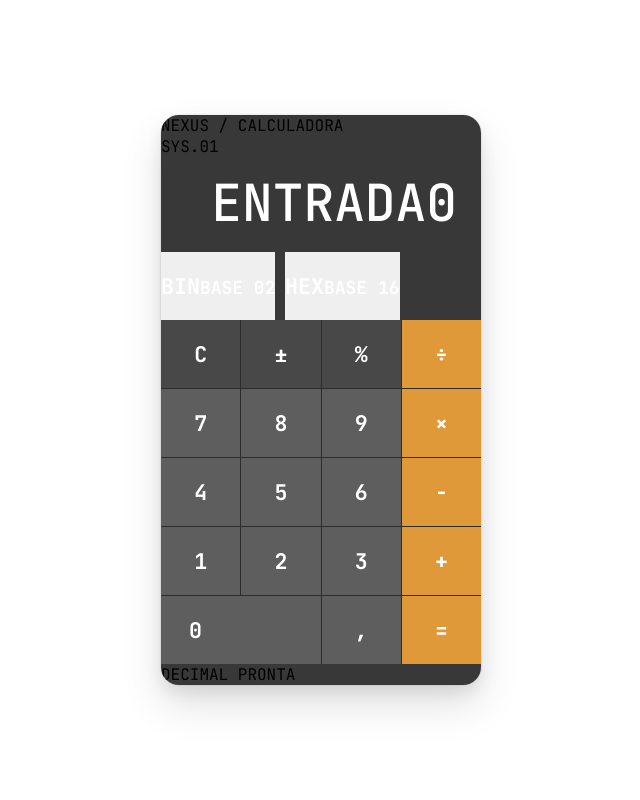
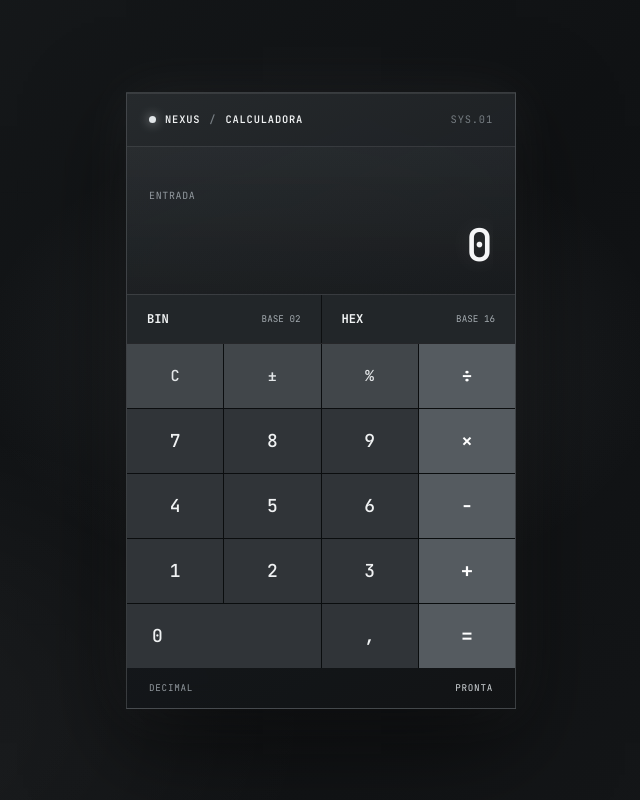
Before and after one commit to strass95/useful-calculator, a plain HTML site: page index.html in a window 1280 px wide. Shown: the whole page, without its empty margins (319-959 px from the left). Drawn offline with Linux system fonts and the light colour scheme.

Commit message:
correcao-css

```diff
--- a/style.css
+++ b/style.css
@@ -1,108 +1,344 @@
-/* Reset Básico e Tipografia */
-* {
-    margin: 0;
-    padding: 0;
-    box-sizing: border-box;
-    font-family: 'JetBrains Mono', monospace;
+:root {
+    color-scheme: dark;
+    font-family: "JetBrains Mono", monospace;
+    font-synthesis: none;
+    text-rendering: optimizeLegibility;
+    --color-background: #101214;
+    --color-panel: rgba(27, 30, 33, 0.94);
+    --color-line: rgba(232, 237, 241, 0.11);
+    --color-text: #f0f2f3;
+    --color-muted: #92999f;
 }
 
-/* Fundo da Página (Branco conforme solicitado) */
-body {
-    background-color: #ffffff;
-    min-height: 100vh;
-    display: flex;
-    justify-content: center;
-    align-items: center;
-    padding: 20px;
+* {
+    box-sizing: border-box;
 }
 
-/* Container Principal da Calculadora */
-.calculator {
-    width: 320px;
-    background-color: #383838;
-    border-radius: 18px;
+body {
+    position: relative;
+    display: grid;
+    min-width: 280px;
+    min-height: 100vh;
+    min-height: 100svh;
+    place-items: center;
     overflow: hidden;
-    /* Destaque com gradiente sutil de sombra e elevação moderna */
-    box-shadow:
-        0 20px 40px rgba(0, 0, 0, 0.12),
-        0 8px 16px rgba(0, 0, 0, 0.08),
-        0 0 0 1px rgba(0, 0, 0, 0.05);
-    transition: transform 0.2s ease, box-shadow 0.2s ease;
+    margin: 0;
+    padding: 24px;
+    background:
+        radial-gradient(ellipse at 50% 45%, rgba(180, 190, 198, 0.11), transparent 38%),
+        radial-gradient(ellipse at 12% 90%, rgba(255, 255, 255, 0.055), transparent 30%),
+        linear-gradient(135deg, #171a1c 0%, var(--color-background) 48%, #151719 100%);
+    color: var(--color-text);
+    isolation: isolate;
 }
 
-/* Visor / Display */
-.display {
-    width: 100%;
-    height: 95px;
-    background-color: #383838;
-    color: #ffffff;
-    font-size: 3.2rem;
-    font-weight: 500;
-    display: flex;
-    justify-content: flex-end;
-    align-items: flex-end;
-    padding: 16px 24px;
+.ambient-grid,
+.ambient-numbers {
+    position: fixed;
+    z-index: -1;
+    inset: 0;
     overflow: hidden;
-    word-wrap: break-word;
-    word-break: break-all;
+    pointer-events: none;
 }
 
-/* Grade de Botões */
+.ambient-grid {
+    opacity: 0.22;
+    background-image:
+        linear-gradient(rgba(230, 235, 239, 0.045) 1px, transparent 1px),
+        linear-gradient(90deg, rgba(230, 235, 239, 0.045) 1px, transparent 1px);
+    background-size: 48px 48px;
+    mask-image: radial-gradient(ellipse at center, black 10%, transparent 80%);
+}
+
+.calculator {
+    position: relative;
+    z-index: 1;
+    width: min(100%, 390px);
+    overflow: hidden;
+    border: 1px solid rgba(238, 242, 245, 0.17);
+    background: linear-gradient(155deg, rgba(39, 43, 46, 0.97), var(--color-panel) 48%, rgba(20, 23, 25, 0.97));
+    box-shadow:
+        0 34px 90px rgba(0, 0, 0, 0.58),
+        0 0 55px rgba(235, 240, 244, 0.07),
+        inset 0 1px 0 rgba(255, 255, 255, 0.09);
+    backdrop-filter: blur(12px);
+}
+
+.calculator-header,
+.calculator-footer {
+    display: flex;
+    align-items: center;
+    justify-content: space-between;
+    color: var(--color-muted);
+    font-size: 0.65rem;
+    letter-spacing: 0.08em;
+}
+
+.calculator-header {
+    min-height: 54px;
+    padding: 0 22px;
+    border-bottom: 1px solid var(--color-line);
+}
+
+.brand {
+    display: flex;
+    align-items: center;
+    gap: 9px;
+    margin: 0;
+    color: var(--color-text);
+    font-weight: 600;
+}
+
+.brand-divider {
+    color: #777e83;
+}
+
+.status-light {
+    width: 7px;
+    height: 7px;
+    border-radius: 50%;
+    background: #e1e5e8;
+    box-shadow: 0 0 11px rgba(240, 244, 247, 0.7);
+}
+
+.unit-code {
+    color: #757c81;
+}
+
+.display {
+    display: flex;
+    min-height: 148px;
+    flex-direction: column;
+    justify-content: flex-end;
+    gap: 16px;
+    padding: 20px 22px 22px;
+    border-bottom: 1px solid var(--color-line);
+    background: linear-gradient(180deg, rgba(255, 255, 255, 0.025), rgba(0, 0, 0, 0.11));
+}
+
+.display-meta {
+    display: flex;
+    min-width: 0;
+    justify-content: space-between;
+    gap: 12px;
+    color: var(--color-muted);
+    font-size: 0.62rem;
+    letter-spacing: 0.07em;
+}
+
+#operation {
+    overflow: hidden;
+    text-align: right;
+    text-overflow: ellipsis;
+    white-space: nowrap;
+}
+
+.display-value {
+    display: block;
+    overflow: hidden;
+    color: #f5f6f7;
+    font-size: clamp(2rem, 2rem + 1vw, 2.8rem);
+    font-weight: 500;
+    line-height: 1.2;
+    text-align: right;
+    text-overflow: clip;
+    white-space: nowrap;
+    text-shadow: 0 0 24px rgba(255, 255, 255, 0.12);
+}
+
+.conversion-row {
+    display: grid;
+    grid-template-columns: repeat(2, 1fr);
+    gap: 1px;
+    border-bottom: 1px solid var(--color-line);
+    background: rgba(8, 10, 11, 0.75);
+}
+
+.btn {
+    min-width: 0;
+    border: 0;
+    border-radius: 0;
+    color: var(--color-text);
+    cursor: pointer;
+    font: inherit;
+    user-select: none;
+    transition: background-color 140ms ease, color 140ms ease, transform 100ms ease;
+    -webkit-tap-highlight-color: transparent;
+}
+
+.btn:focus-visible {
+    position: relative;
+    z-index: 1;
+    outline: 2px solid #f0f2f3;
+    outline-offset: -4px;
+}
+
+.btn:active {
+    transform: scale(0.97);
+}
+
+.btn-conversion {
+    display: flex;
+    min-height: 48px;
+    align-items: center;
+    justify-content: space-between;
+    padding: 0 20px;
+    background: #222629;
+    text-align: left;
+}
+
+.btn-conversion:hover {
+    background: #363b3f;
+}
+
+.btn-conversion span {
+    font-size: 0.76rem;
+    font-weight: 700;
+}
+
+.btn-conversion small {
+    color: #a4abb0;
+    font-size: 0.58rem;
+}
+
 .buttons {
     display: grid;
-    grid-template-columns: repeat(4, 1fr);
+    grid-template-columns: repeat(4, minmax(0, 1fr));
     gap: 1px;
-    background-color: #2c2c2c; /* Linhas divisórias finas entre os botões */
+    background: rgba(9, 11, 12, 0.85);
 }
 
-/* Estilo Base dos Botões */
-.btn {
-    border: none;
-    outline: none;
-    height: 68px;
-    font-size: 1.35rem;
-    font-weight: 700;
-    color: #ffffff;
-    cursor: pointer;
-    user-select: none;
-    transition: background-color 0.15s ease, opacity 0.15s ease;
+.buttons .btn {
+    min-height: 64px;
+    background: #303438;
+    font-size: 1.12rem;
+    font-weight: 500;
 }
 
-/* Efeito ao Clicar */
-.btn:active {
-    opacity: 0.8;
+.buttons .btn:hover {
+    background: #42474b;
 }
 
-/* Botões das Funções Superiores (C, ±, %) */
-.btn-top {
-    background-color: #484848;
+.buttons .btn-top {
+    background: #41464a;
+    color: #e3e6e8;
+    font-size: 0.95rem;
 }
 
-.btn-top:hover {
-    background-color: #535353;
+.buttons .btn-top:hover {
+    background: #51575b;
 }
 
-/* Botões Numéricos e Vírgula */
-.btn-number {
-    background-color: #5e5e5e;
+.buttons .btn-operator {
+    background: #555b60;
+    color: #fff;
+    font-size: 1.3rem;
 }
 
-.btn-number:hover {
-    background-color: #6a6a6a;
+.buttons .btn-operator:hover {
+    background: #6a7176;
 }
 
-/* Botão Zero (Ocupa duas colunas) */
-.btn-zero {
+.buttons .btn-zero {
     grid-column: span 2;
+    padding-left: 25px;
     text-align: left;
-    padding-left: 28px;
 }
 
-/* Botões dos Operadores (Coluna Direita) */
-.btn-operator {
-    background-color: #e09938;
+.calculator-footer {
+    min-height: 40px;
+    padding: 0 22px;
+    background: rgba(0, 0, 0, 0.12);
+    font-size: 0.58rem;
 }
 
-.btn-operator:hover {
-    background-color: #ea9f3a;
+#footer-status {
+    color: #d2d7da;
 }
+
+.floating-number {
+    position: absolute;
+    display: block;
+    max-width: 90vw;
+    overflow: hidden;
+    background: linear-gradient(180deg, rgba(255, 255, 255, 0.98), rgba(205, 213, 219, 0.17));
+    background-clip: text;
+    color: transparent;
+    font-weight: 500;
+    line-height: 1.1;
+    opacity: 0;
+    text-overflow: ellipsis;
+    text-shadow: 0 0 16px rgba(241, 245, 248, 0.35), 0 0 38px rgba(255, 255, 255, 0.12);
+    white-space: nowrap;
+    -webkit-background-clip: text;
+    -webkit-text-fill-color: transparent;
+    animation: number-drift 20s ease-out forwards;
+}
+
+@keyframes number-drift {
+    0% {
+        opacity: 0;
+        transform: translate3d(0, 0, 0) rotate(-8deg);
+    }
+    12% {
+        opacity: 0.48;
+    }
+    72% {
+        opacity: 0.3;
+    }
+    100% {
+        opacity: 0;
+        transform: translate3d(40px, -120vh, 0) rotate(8deg);
+    }
+}
+
+@media (max-width: 420px) {
+    body {
+        padding: 14px;
+    }
+
+    .buttons .btn {
+        min-height: 58px;
+    }
+
+    .display-value {
+        font-size: 2rem;
+    }
+}
+
+@media (max-height: 650px) {
+    body {
+        overflow-y: auto;
+        padding-block: 12px;
+    }
+
+    .display {
+        min-height: 120px;
+    }
+
+    .buttons .btn {
+        min-height: 54px;
+    }
+}
+
+@media (prefers-reduced-motion: reduce) {
+    *,
+    *::before,
+    *::after {
+        scroll-behavior: auto !important;
+        transition-duration: 0.01ms !important;
+    }
+
+    .floating-number {
+        animation-name: number-fade;
+    }
+}
+
+@keyframes number-fade {
+    0%, 100% {
+        opacity: 0;
+    }
+    15%, 70% {
+        opacity: 0.32;
+    }
+}
```
